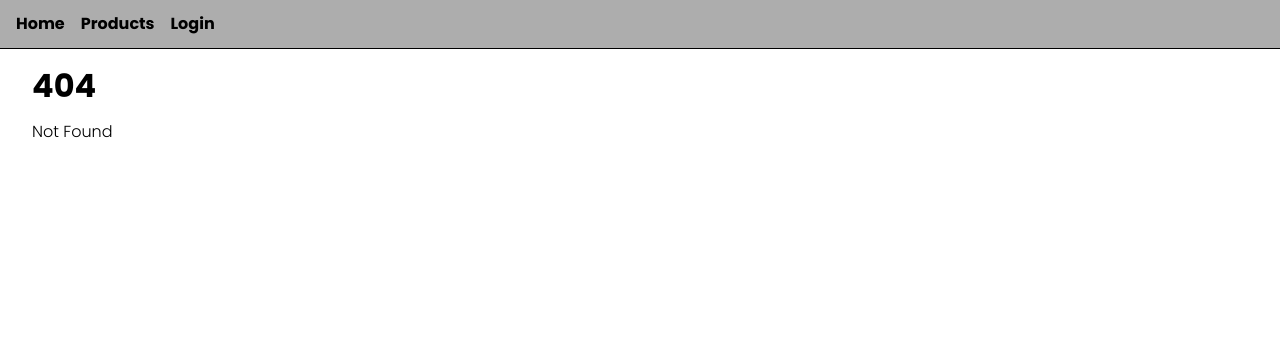
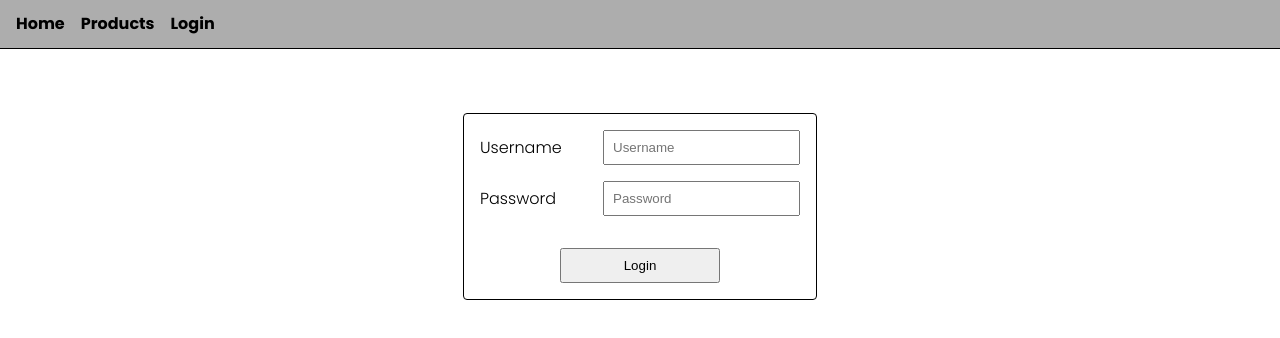
Before and after one commit to Gledros/sveltekit-course-app, a SvelteKit app: page /login in a window 1280 px wide. Before the commit this address had no page. Shown: the top 338 px of the page. Built offline with nearby package versions, Linux system fonts and the light colour scheme.

Commit message:
feat: simple login page

```diff
--- /dev/null
+++ b/src/routes/login/+page.svelte
@@ -0,0 +1,66 @@
+<script>
+	import { goto } from '$app/navigation';
+
+	let username = '',
+		password = '';
+
+	const login = async () => {
+		const response = await fetch('/api/login', {
+			method: 'POST',
+			body: JSON.stringify({ username, password })
+		});
+
+		const result = await response.json();
+
+		if (response.ok) goto('/');
+		else alert(result.message);
+	};
+</script>
+
+<form on:submit|preventDefault={login}>
+	<label for="username">
+		<p>Username</p>
+		<input type="text" id="username" bind:value={username} placeholder="Username" />
+	</label>
+
+	<label for="password">
+		<p>Password</p>
+		<input type="password" id="password" bind:value={password} placeholder="Password" />
+	</label>
+
+	<button type="submit">Login</button>
+</form>
+
+<style>
+	form {
+		margin: 4rem auto;
+		width: 20rem;
+		display: flex;
+		flex-direction: column;
+		gap: 1rem;
+		padding: 1rem;
+		border: solid 1px black;
+		border-radius: 0.25rem;
+		align-items: center;
+	}
+
+	label {
+		width: 100%;
+		display: flex;
+		justify-content: space-between;
+	}
+
+	p {
+		align-content: center;
+	}
+
+	input {
+		padding: 0.5rem;
+	}
+
+	button {
+		width: 50%;
+		margin-top: 1rem;
+		padding: 0.5rem;
+	}
+</style>
```
